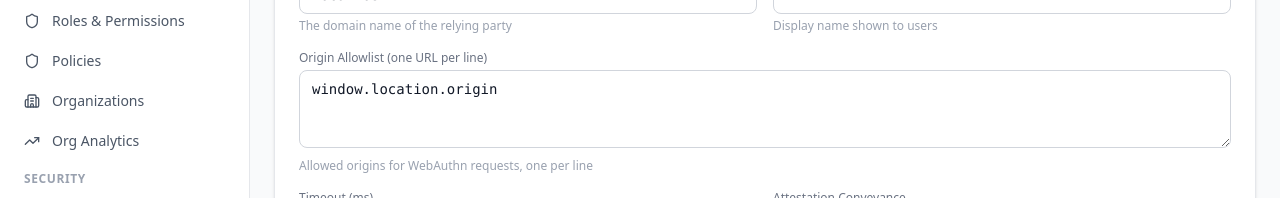
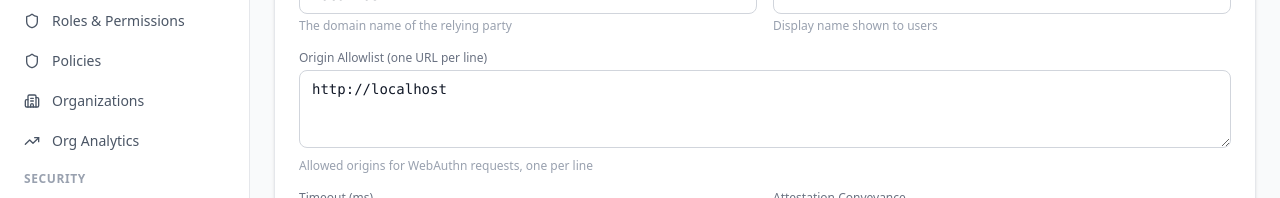
Before and after one commit to topcheer/ggid, a Next.js app in the folder console/: page /settings/webauthn in a window 1280 px wide. Shown: the part 201-399 px from the top of the page. Built offline with nearby package versions, Linux system fonts and the light colour scheme; no server answers; sample sign-in values are in the browser's storage.

Commit message:
fix: webauthn rp_id and origins use dynamic hostname
Co-Authored-By: ggcode <noreply@ggcode.dev>

```diff
--- a/console/src/app/settings/webauthn/page.tsx
+++ b/console/src/app/settings/webauthn/page.tsx
@@ -31,9 +31,9 @@ interface Credential {
 const STORAGE_KEY = "ggid_webauthn_config";
 
 const defaultConfig: WebAuthnConfig = {
-  rp_id: "localhost",
+  rp_id: typeof window !== "undefined" ? window.location.hostname : "localhost",
   rp_name: "GGID",
-  origins: "window.location.origin",
+  origins: typeof window !== "undefined" ? window.location.origin : "",
   timeout: 60000,
   attestation: "none",
   user_verification: "preferred",
```
